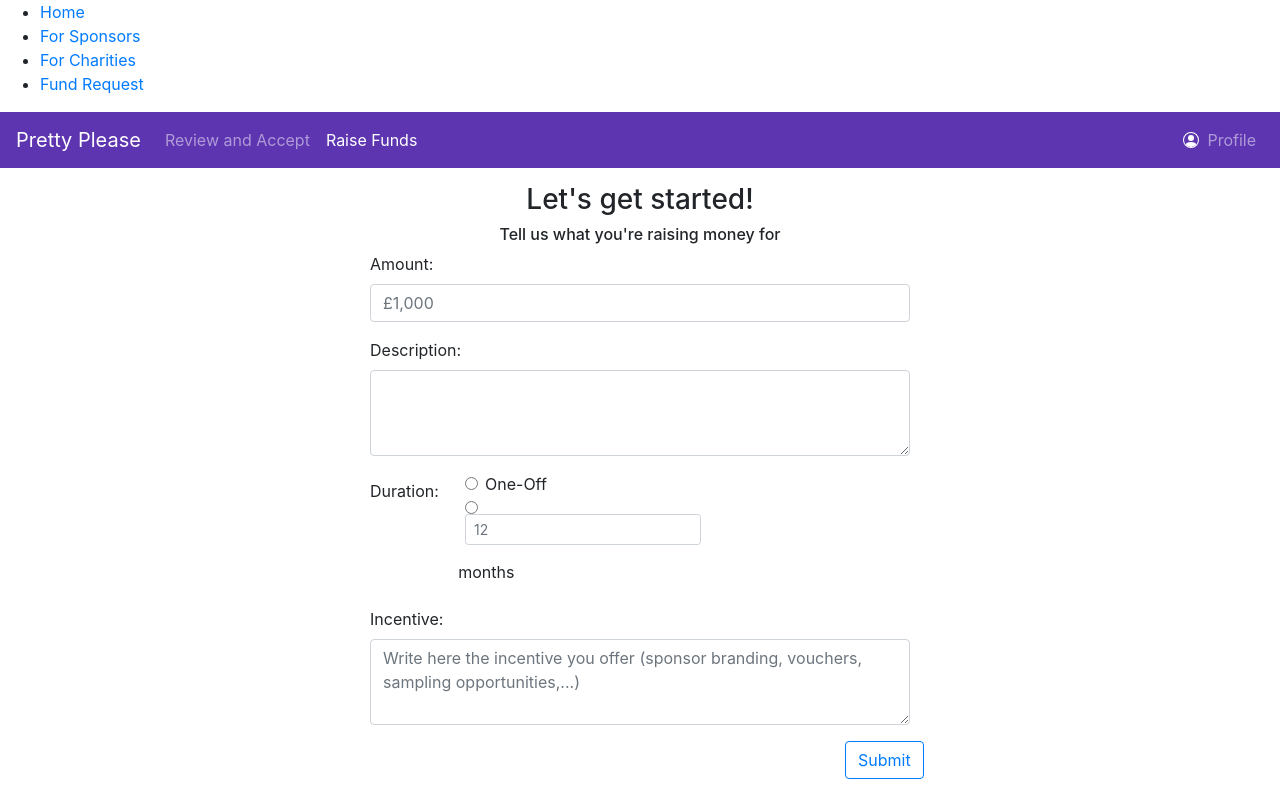
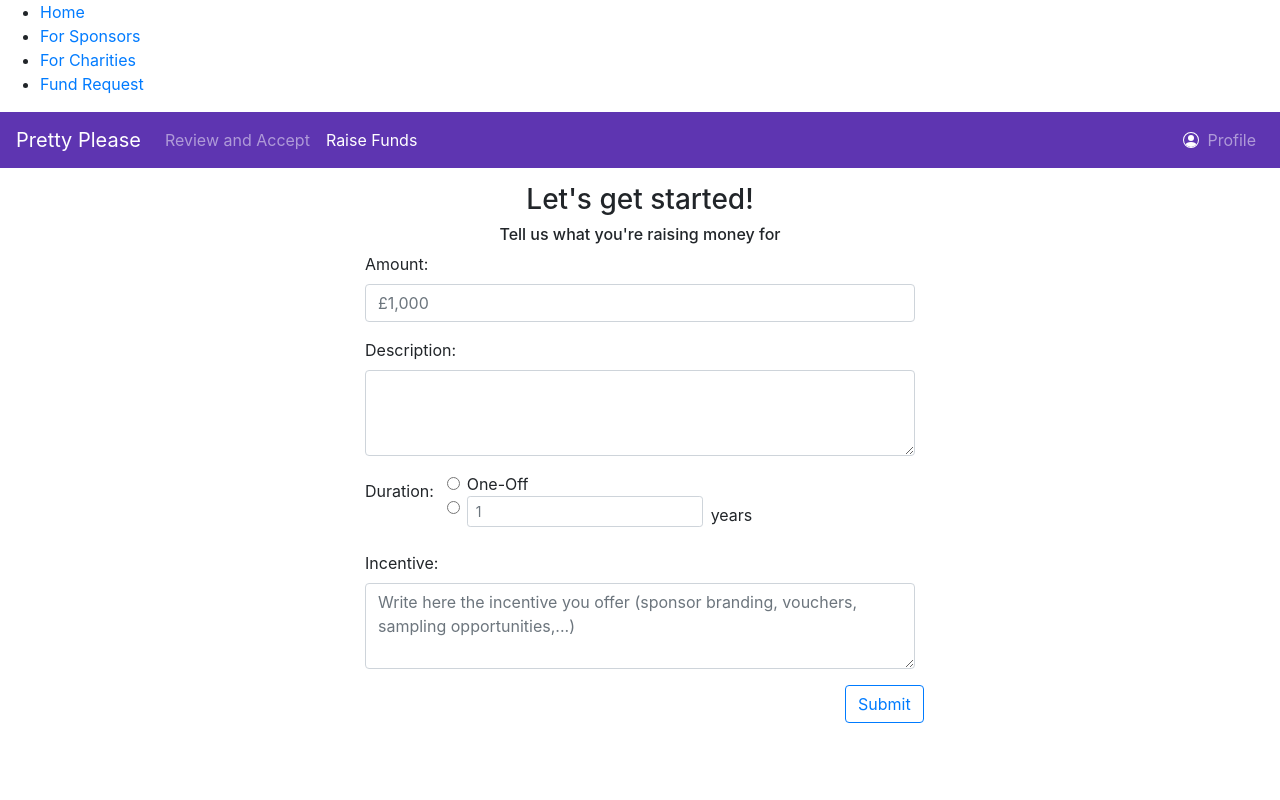
Before and after one commit to tr-hack-to-the-future/prettyplease-frontend, a React (Create React App) app: page /FundRequest in a window 1280 px wide. Built offline with nearby package versions, Linux system fonts and the light colour scheme.

Commit message:
Finish Walking Skeleton FundRequest

```diff
--- a/src/components/FundRequest.js
+++ b/src/components/FundRequest.js
@@ -5,9 +5,8 @@ import Container from 'react-bootstrap/Container';
 import Row from 'react-bootstrap/Row';
 import Col from 'react-bootstrap/Col';
 import Form from 'react-bootstrap/Form';
-import InputGroup from 'react-bootstrap/InputGroup';
+import FormCheck from 'react-bootstrap/FormCheck';
 import Button from 'react-bootstrap/Button';
-
 
 function FundRequest() {
     const [navitems, setnavitems] = useState([
@@ -22,94 +21,50 @@ function FundRequest() {
     const [duration, setDuration] = useState("");
     const [durationText, setDurationText] = useState("");
     const [incentive, setIncentive] = useState("");
-    const [validated, setValidated] = useState(false);
-
-
 
     const handlerAmount = (event) => {
+        setAmount(Number(event.target.value));
+    }
 
-        setAmount(Number(event.target.value));
-
-    }
     const handlerDescription = (event) => {
         setDescription(event.target.value);
+    }
 
-    }
     const handlerIncentive = (event) => {
         setIncentive(event.target.value);
     }
 
     const handlerDurationText = (event) => {
-
         setDuration(Number(event.target.value));
-
     }
 
     const handlerDuration = (event) => {
-
         setDuration(Number(event.target.value));
-
     }
 
-
-
     const handlerRegister = (event) => {
-
-      const form = event.currentTarget;
-      if (form.checkValidity() === false) {
-          console.log("Entro en error de validacion");
-        event.preventDefault();
-        event.stopPropagation();
-      }else{
-
-        console.log("Validacion OK");
-            setValidated(true);
         const charityRequest = {
             amount: amount,
             description: description,
             incentive: incentive,
             duration: duration
         }
+
         console.log(charityRequest);
-            // setAmount("");
-            // setDescription("");
-            // setIncentive("");
-            // setDuration("off");
-            // setDurationText("");
-
-        }
+        setAmount("");
+        setDescription("");
+        setIncentive("");
+        setDuration("off");
+        setDurationText("");
     };
-
-
-    // const handlerRegister = (event) => {
-
-    //     const charityRequest = {
-    //         amount: amount,
-    //         description: description,
-    //         incentive: incentive,
-    //         duration: duration
-    //     }
-    //     console.log(charityRequest);
-    //     setAmount("");
-    //     setDescription("");
-    //     setIncentive("");
-    //     setDuration("off");
-    //     setDurationText("");
-    // }
-
-    // const handleronSubmit= (event) =>{
-    //     event.preventDefault();
-    //     console.log(this.state);
-    // }
-
 
     return (
         <div className="FundRequest">
             <PPNavbar NavItems={navitems} showProfile={showProfile} />
 
             <Container className="container-FundRequest">
+
                 {/* Title */}
-
                 <Row className="page-heading">
                     <Col xs={12} md={{ span: 4, offset: 4 }}>
                         <h3>Let's get started!</h3>
@@ -119,13 +74,13 @@ function FundRequest() {
                 </Row>
 
                 {/* Fund Request form */}
-                <Row>
+                <Form.Row >
                     <Col md={{ span: 6, offset: 3 }}>
-                    <Form noValidate validated={validated} onSubmit={handlerRegister}>
-                        {/* <Form onSubmit={handleronSubmit}> */}
+
+                        <Form onSubmit={handlerRegister}>
+
                             {/* Amount Fund request field*/}
-
-                            <Form.Group controlId="amountRequest">
+                            <Form.Group controlId="exampleForm.ControlInput1">
                                 <Form.Label>Amount:</Form.Label>
                                 <Form.Control
                                     required
@@ -134,12 +89,9 @@ function FundRequest() {
                                     onChange={handlerAmount}
                                     value={amount} />
                             </Form.Group>
-                            <Form.Control.Feedback type="invalid">
-                                Please introduce an amount.
-                            </Form.Control.Feedback>
 
                             {/* Description Fund request field*/}
-                            <Form.Group controlId="descriptionRequest">
+                            <Form.Group controlId="exampleForm.ControlTextarea1">
                                 <Form.Label>Description:</Form.Label>
                                 <Form.Control as="textarea" rows="3"
                                     required
@@ -147,67 +99,74 @@ function FundRequest() {
                                     value={description}
                                 />
                             </Form.Group>
-                            <Form.Control.Feedback type="invalid">
-                                Please introduce a description of the request.
-                            </Form.Control.Feedback>
 
-                            {/* Select duration agreement field*/}
+
+                            {/* Duration radio buttons */}
                             <fieldset>
                                 <Form.Group as={Row}>
-
                                     <Form.Label as="legend" column sm={2}>
                                         Duration:
                                         </Form.Label>
+                                    <Col sm={10}>
 
-                                    <Col sm={6}>
-                                        {/* Duration one-off*/}
+                                        {/* Radio button Duration One-Off */}
+                                        <Row>
                                             <Form.Check
                                                 type="radio"
                                                 label="One-Off"
-                                            name="radioDurationOneOff"
+                                                name="formHorizontalRadios"
                                                 id="radioDurationOneOff"
-                                            value= "0"
-                                            // checked={true}
+                                                value="0"
                                                 onChange={handlerDuration}
+                                            />
+                                        </Row>
 
-                                        />
-
-                                        {/* Duration x months*/}
-                                        <Form inline className="radioDurationMonths">
+                                        {/* Radio button Customise Duration. If the user press this option, the duration field is taken*/}
+                                        <Row>
                                             <Form.Check
                                                 type="radio"
-                                                label=""
-                                                name="radioDurationMonths"
-                                                id="radioDurationMonths"
-                                                value="12"
+                                                aria-label="Customise Duration"
+                                                name="formHorizontalRadios"
+                                                id="radioDurationCustomiseDuration"
+                                                value="1"
                                                 onChange={handlerDuration}
                                             />
 
-                                            <Form.Label className="radioDurationMonths" htmlFor="durationMonths" srOnly>
 
+                                            {/* Form inline to show the radio button, textbox and label in the same line */}
+                                            <Form inline>
+
+                                                {/* Customize duration textbox */}
+                                                <Form.Label htmlFor="inlineFormInputName2" srOnly>
+                                                    CustomiseDuration
+                                                </Form.Label>
+                                                <Form.Control
+                                                    size="sm"
+                                                    type="number"
+                                                    className="mb-2 mr-sm-2"
+                                                    id="inlineFormInputName2"
+                                                    placeholder="1"
+                                                    onChange={handlerDurationText}
+                                                />
+
+                                                {/* Label years */}
+                                                <Form.Label className="my-1 mr-2" htmlFor="inlineFormCustomSelectPref">
+                                                    years
                                                 </Form.Label>
 
-                                            <Form.Control size="sm"
-                                                type="number"
-                                                className="mb-2 mr-sm-2"
-                                                id="durationMonths"
-                                                placeholder="12"
-                                                onChange={handlerDurationText}
-                                                value={durationText}
-                                            />
+                                            {/* End of the Form inline */}
+                                            </Form>
 
-                                            <Form.Label as="legend" column sm={2}>
-                                                months
-                                            </Form.Label>
-                                        </Form>
+                                        </Row>
 
                                     </Col>
 
+                                {/* End of the radio button section */}
                                 </Form.Group>
                             </fieldset>
 
                             {/* Incentive Fund request field*/}
-                            <Form.Group controlId="incentiveRequest">
+                            <Form.Group controlId="exampleForm.ControlTextarea1">
                                 <Form.Label>Incentive:</Form.Label>
                                 <Form.Control as="textarea" rows="3" placeholder="Write here the incentive you offer (sponsor branding, vouchers, sampling opportunities,...)"
                                     required
@@ -215,28 +174,24 @@ function FundRequest() {
                                     value={incentive}
                                 />
                             </Form.Group>
-                            <Form.Control.Feedback type="invalid">
-                                Please introduce an incentive of the request.
-                            </Form.Control.Feedback>
 
+
+                        {/* End of the form */}
                         </Form>
 
 
                     </Col>
-                </Row>
+                </Form.Row>
 
                 {/* Button register*/}
                 <Row>
-
                     <Col md={{ span: 2, offset: 8 }}>
                         <Button onClick={handlerRegister} variant="outline-primary" type="submit">Submit</Button>
                     </Col>
                 </Row>
 
-
             </Container>
         </div>
-
     );
 }
 
--- a/src/components/Styles.css
+++ b/src/components/Styles.css
@@ -7,7 +7,3 @@
     padding-top:15px;
     padding-bottom:15px;
 }
-
-.radioDurationMonths{
-    padding-top: 5px;
-}
```
Lines whose indentation alone changed are shown as unchanged.
